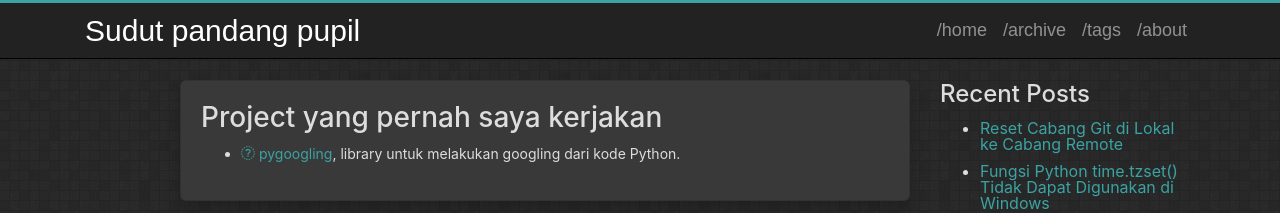
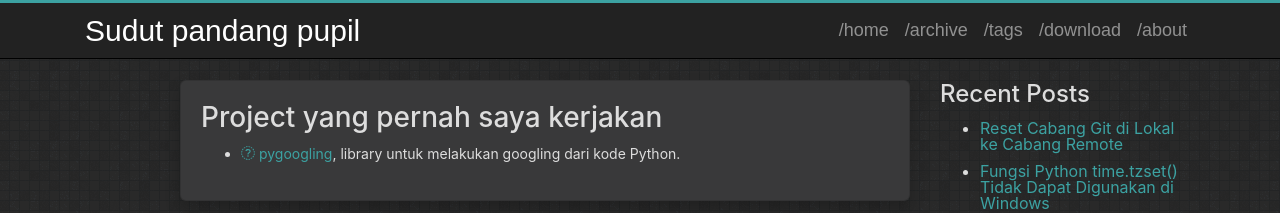
Before and after one commit to essanpupil/pupil.id, a Jekyll site: the page built from download.md, in a window 1280 px wide. Shown: the top 213 px of the page. Built offline with Jekyll 4.4.1, drawn with Linux system fonts in a browser that asks for light colours.

Commit message:
Update header & display download page

```diff
--- a/_includes/header.html
+++ b/_includes/header.html
@@ -52,9 +52,10 @@
         <div class="collapse navbar-collapse" id="navbarNavAltMarkup">
             <div class="navbar-nav">
                 <a class="nav-item nav-link" href="{{ '' | relative_url }}/">/home</a>
-                <a class="nav-item nav-link" href="{{ 'archive.html' | relative_url }}">/archive</a>
-                <a class="nav-item nav-link" href="{{ 'tags.html' | relative_url }}">/tags</a>
-                <a class="nav-item nav-link" href="{{ 'about.html' | relative_url }}">/about</a>
+                <a class="nav-item nav-link" href="{{ 'archive' | relative_url }}">/archive</a>
+                <a class="nav-item nav-link" href="{{ 'tags' | relative_url }}">/tags</a>
+                <a class="nav-item nav-link" href="{{ 'download' | relative_url }}">/download</a>
+                <a class="nav-item nav-link" href="{{ 'about' | relative_url }}">/about</a>
             </div>
         </div>
     </div>
```
Also changed, not shown: download.md (+0 -2 lines).
